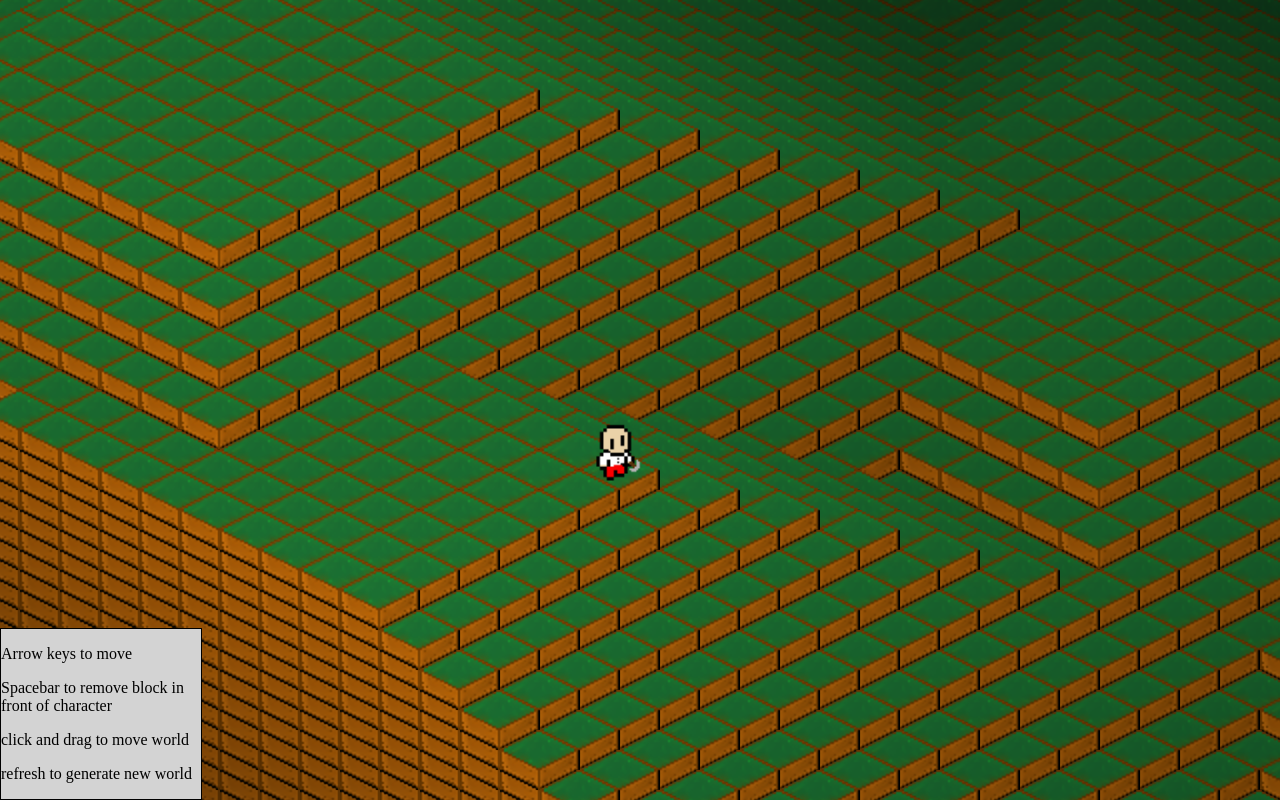
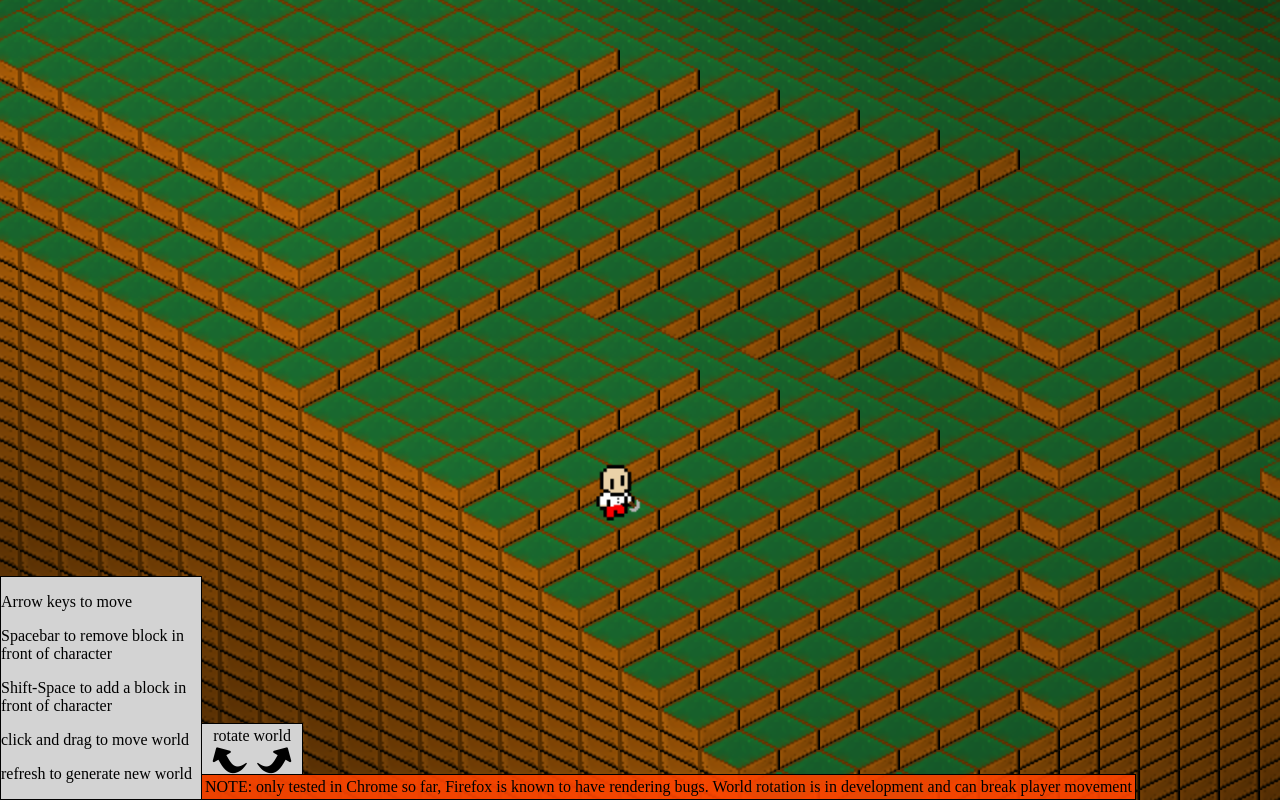
Before and after one commit to RKJuve/ez-img-iso, a website: page public/index.html in a window 1280 px wide. Drawn offline with nearby package versions, Linux system fonts and the light colour scheme; files whose address does not match are found by name.

Commit message:
cleaning and world rotation controls

```diff
--- a/public/canvas-helper.js
+++ /dev/null
@@ -1,6 +0,0 @@
-for (i = 0; i < 150; i++) {
-	var temp = document.createElement('canvas')
-	temp.id = 'c' + i;
-	temp.style['z-index'] = i;
-	$('#inner').append(temp);
-}
--- a/public/ez-img-iso.js
+++ b/public/ez-img-iso.js
@@ -1,83 +1,10 @@
-/*
-
-sizeof.js
-
-A function to calculate the approximate memory usage of objects
-
-Created by Stephen Morley - http://code.stephenmorley.org/ - and released under
-the terms of the CC0 1.0 Universal legal code:
-
-http://creativecommons.org/publicdomain/zero/1.0/legalcode
-
-*/
-
-/* Returns the approximate memory usage, in bytes, of the specified object. The
- * parameter is:
- *
- * object - the object whose size should be determined
- */
-function sizeof(object){
-
-  // initialise the list of objects and size
-  var objects = [object];
-  var size    = 0;
-
-  // loop over the objects
-  for (var index = 0; index < objects.length; index ++){
-
-    // determine the type of the object
-    switch (typeof objects[index]){
-
-      // the object is a boolean
-      case 'boolean': size += 4; break;
-
-      // the object is a number
-      case 'number': size += 8; break;
-
-      // the object is a string
-      case 'string': size += 2 * objects[index].length; break;
-
-      // the object is a generic object
-      case 'object':
-
-        // if the object is not an array, add the sizes of the keys
-        if (Object.prototype.toString.call(objects[index]) != '[object Array]'){
-          for (var key in objects[index]) size += 2 * key.length;
-        }
-
-        // loop over the keys
-        for (var key in objects[index]){
-
-          // determine whether the value has already been processed
-          var processed = false;
-          for (var search = 0; search < objects.length; search ++){
-            if (objects[search] === objects[index][key]){
-              processed = true;
-              break;
-            }
-          }
-
-          // queue the value to be processed if appropriate
-          if (!processed) objects.push(objects[index][key]);
-
-        }
-
-    }
-
-  }
-
-  // return the calculated size
-  return size;
-
-}
-
 
 
 // ez-img-iso.js
 // a simple isometric graphics engine
 // April 2014 - Ryan Juve
+// namespace/module
 
-// namespace/module
 
 ISO = (function(){
 	function Game(opts) {
@@ -282,10 +209,11 @@
 			this.position = position;
 			this.facing = 0;
 
-			var cartOBJ = isoToCart(position[0], position[1], position[2]);
+			this.renderElement = function() {
+				var cartOBJ = isoToCart.call(world, position[0], position[1], position[2], viewDir);
 
 				var X = targetCenter.x + (cartOBJ.X * gridSize) + 235,
-			    Y = targetCenter.y + (cartOBJ.Y * gridSize) - 962
+				    Y = targetCenter.y + (cartOBJ.Y * gridSize) - 962;
 
 				this.htmlElement = document.createElement('div');
 				this.htmlElement.style.backgroundImage = "url('player.png')",
@@ -295,6 +223,12 @@
 				this.htmlElement.style['z-index'] = (75 - (position[2] - position[1] - position[0]));
 
 				target.appendChild(this.htmlElement);
+
+			}
+
+			this.removeElement = function() {
+				target.removeChild(this.htmlElement);
+			}
 
 			this.setFacing = function(directionInt) {
 				switch (directionInt) {
@@ -331,7 +265,7 @@
 				this.htmlElement.style['z-index'] = (75 - (this.position[2] - this.position[1] - this.position[0]));
 
 
-				var cartOBJ = isoToCart(this.position[0], this.position[1], this.position[2]);
+				var cartOBJ = isoToCart.call(world, this.position[0], this.position[1], this.position[2], viewDir);
 				var X = targetCenter.x + (cartOBJ.X * gridSize) + 235,
 			    Y = targetCenter.y + (cartOBJ.Y * gridSize) - 962;
 
@@ -559,12 +493,15 @@
 			},
 			'setViewDir': function(newDir) {
 				this.world.clearRenderedElements();
+				this.localPlayer.removeElement();
 				viewDir = newDir;
 				Draw(this.world, [0,0,0]);
+				this.localPlayer.renderElement();
 				return viewDir;
 			},
 			'createLocalPlayer': function(name, position) {
 				this.localPlayer = new Player(name, position, this.world);
+				this.localPlayer.renderElement();
 				this.localPlayer.setFacing(1);
 				return this.localPlayer;
 			},
@@ -575,7 +512,7 @@
 				DrawFromPoint(this.world, [x,y,z]);
 			},
 			'GenerateDemoWorld': function() {
-				this.world = new TileWorld(GenerateDemoWorld(Array3d(32,32,32), {hills: 7}));
+				this.world = new TileWorld(GenerateDemoWorld(Array3d(28,28,28), {hills: 7}));
 				return this.world;
 			}
 		}
--- a/public/index.html
+++ b/public/index.html
@@ -36,8 +36,17 @@
 		<div id="controls">
 			<p>Arrow keys to move</p>
 			<p>Spacebar to remove block in front of character</p>
+			<p>Shift-Space to add a block in front of character</p>
 			<p>click and drag to move world</p>
 			<p>refresh to generate new world</p>
+		</div>
+		<div id="disclaimer">
+			<p>NOTE: only tested in Chrome so far, Firefox is known to have rendering bugs. World rotation is in development and can break player movement</p>
+			<div id="rotateCtrl">
+				<p>rotate world</p>
+				<i ng-click="rotateWorld(1)" class="fa fa-share"></i>
+				<i ng-click="rotateWorld(-1)" class="fa fa-share"></i>
+			</div>
 		</div>
 	</body>
 	<!-- js after page ready -->
--- a/public/main.css
+++ b/public/main.css
@@ -13,6 +13,54 @@
 	left: 350px;
 	height: 80px;
 	width: 150px;
+}
+
+#rotateCtrl {
+	position: absolute;
+	top: -52px;
+	left: -1px;
+	border: 1px black solid;
+	background-color: lightgrey;
+	z-index: 777777;
+
+	width: 100px;
+	height: 50px;
+
+	text-align: center;
+}
+
+#rotateCtrl i {
+	font-size: 32px;
+	margin: -5px 5px 0px;
+	transform: rotate(-60deg) scale(1, -1);
+}
+
+#rotateCtrl i:hover {
+	position: relative;
+	bottom: 2px;
+	color: red;
+}
+
+#rotateCtrl i:first-of-type {
+	transform: rotate(-120deg);
+}
+
+#rotateCtrl p {
+	margin: 1px;
+	text-align: center;
+}
+
+#disclaimer {
+	position: fixed;
+	bottom: 0px;
+	left: 201px;
+	border: 1px black solid;
+	background-color: rgba(255, 69, 0, 0.9);
+	z-index: 777777;
+}
+
+#disclaimer p {
+	margin: 3px;
 }
 
 #controls {
--- a/public/ng/controllers.js
+++ b/public/ng/controllers.js
@@ -46,8 +46,23 @@
   		}
   	}
 
+  	//world rotation ctrls
+  	$scope.rotateWorld = function(changeInt) {
+  		var curViewDir = Game.getViewDir();
+
+  		var newViewDir = curViewDir + changeInt;
+
+  		if (newViewDir === -1) {
+  			newViewDir = 3;
+  		} else if (newViewDir === 4) {
+  			newViewDir = 0;
+  		}
+
+  		Game.setViewDir(newViewDir);
+  	}
+
+  	// Player Creation
   	$scope.Player = Game.createLocalPlayer('Player 1', [25,20,landho]);
-  	// Player Creation
 
   	// Player Controls
 
```
Also changed, not shown: public/sizeof.js (added, +72 -0 lines). Lines whose indentation alone changed are shown as unchanged.
